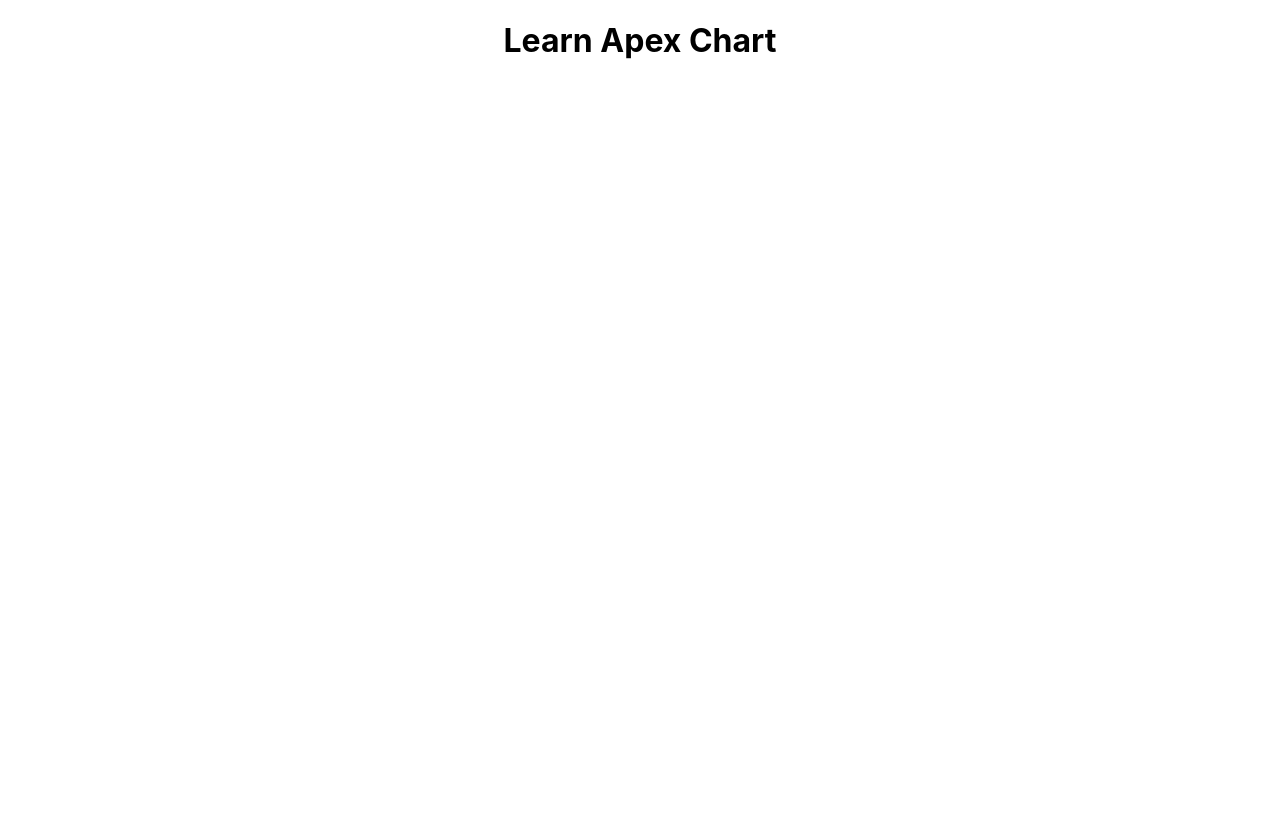
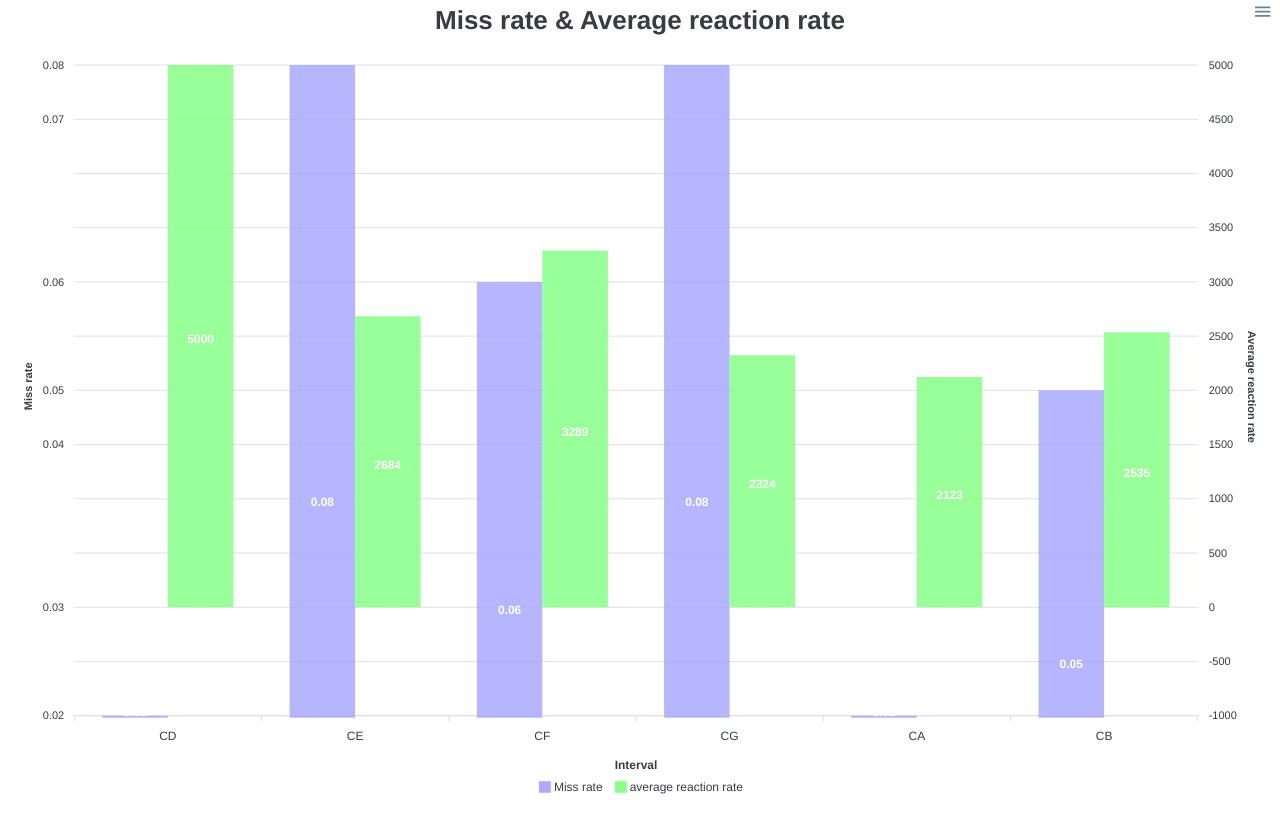
Before and after one commit to nyantama0616/learn-react, a React (Create React App) app: page / in a window 1280 px wide. Built offline with nearby package versions, Linux system fonts and the light colour scheme.

Commit message:
棒グラフ作ってみた！

```diff
--- a/package.json
+++ b/package.json
@@ -10,7 +10,9 @@
     "@types/node": "^16.18.61",
     "@types/react": "^18.2.37",
     "@types/react-dom": "^18.2.15",
+    "apexcharts": "^3.44.0",
     "react": "^18.2.0",
+    "react-apexcharts": "^1.4.1",
     "react-dom": "^18.2.0",
     "react-router-dom": "^6.18.0",
     "react-scripts": "5.0.1",
--- /dev/null
+++ b/src/apexcharts/LearnApexChart.css
@@ -0,0 +1,8 @@
+.learn-apex-chart {
+    display: flex;
+    justify-content: center;
+    align-items: center;
+
+    width: 100%;
+    height: 100%;
+}
--- a/src/apexcharts/LearnApexChart.tsx
+++ b/src/apexcharts/LearnApexChart.tsx
@@ -1,7 +1,10 @@
+import MyChart from "./MyChart";
+import "./LearnApexChart.css";
+
 export function LearnApexChart() {
   return (
-    <div>
-      <h1>Learn Apex Chart</h1>
+    <div className="learn-apex-chart">
+      <MyChart />
     </div>
   );
 }
--- /dev/null
+++ b/src/apexcharts/MyChart.css
@@ -0,0 +1,4 @@
+.my-chart {
+    width: 1500px;
+    height: 800px;
+}
--- /dev/null
+++ b/src/apexcharts/MyChart.tsx
@@ -0,0 +1,64 @@
+import Chart from "react-apexcharts";
+import "./MyChart.css";
+
+export default function MyChart() {
+    const series = [
+        {
+            name: "Miss rate",
+            data: [0.02, 0.08, 0.06, 0.08, 0.02, 0.05]
+        },
+        {
+            name: "average reaction rate",
+            data: [5000, 2684, 3289, 2324, 2123, 2535]
+        },
+    ];
+
+    const options: ApexCharts.ApexOptions = { //型大事！プロパティがミスってるとコンパイラがエラー吐いてくれる！
+        title: {
+            text: "Miss rate & Average reaction rate",
+            align: "center",
+            style: {
+                fontSize: "26px",
+            }
+        },
+        colors: ["#aaaaff", "#88ff88"],
+        theme: {
+            palette: "palette1",
+        },
+
+        xaxis: {
+            categories: ["CD", "CE", "CF", "CG", "CA", "CB"],
+            title: {
+                text: "Interval"
+            },
+        },
+        yaxis: [
+            {
+                title: {
+                    text: "Miss rate"
+                },
+                max: 0.08
+            },
+            {
+                opposite: true,
+                title: {
+                    text: "Average reaction rate"
+                },
+                max: 5000,
+                decimalsInFloat: 0
+            },
+        ]
+    };
+
+    return (
+        <div className="my-chart">
+            <Chart
+                type="bar"
+                width="100%"
+                height="100%"
+                series={series}
+                options={options}
+            />
+        </div>
+    )
+}
```
Also changed, not shown: 1 other file (tests, documents, lock files or other folders).
